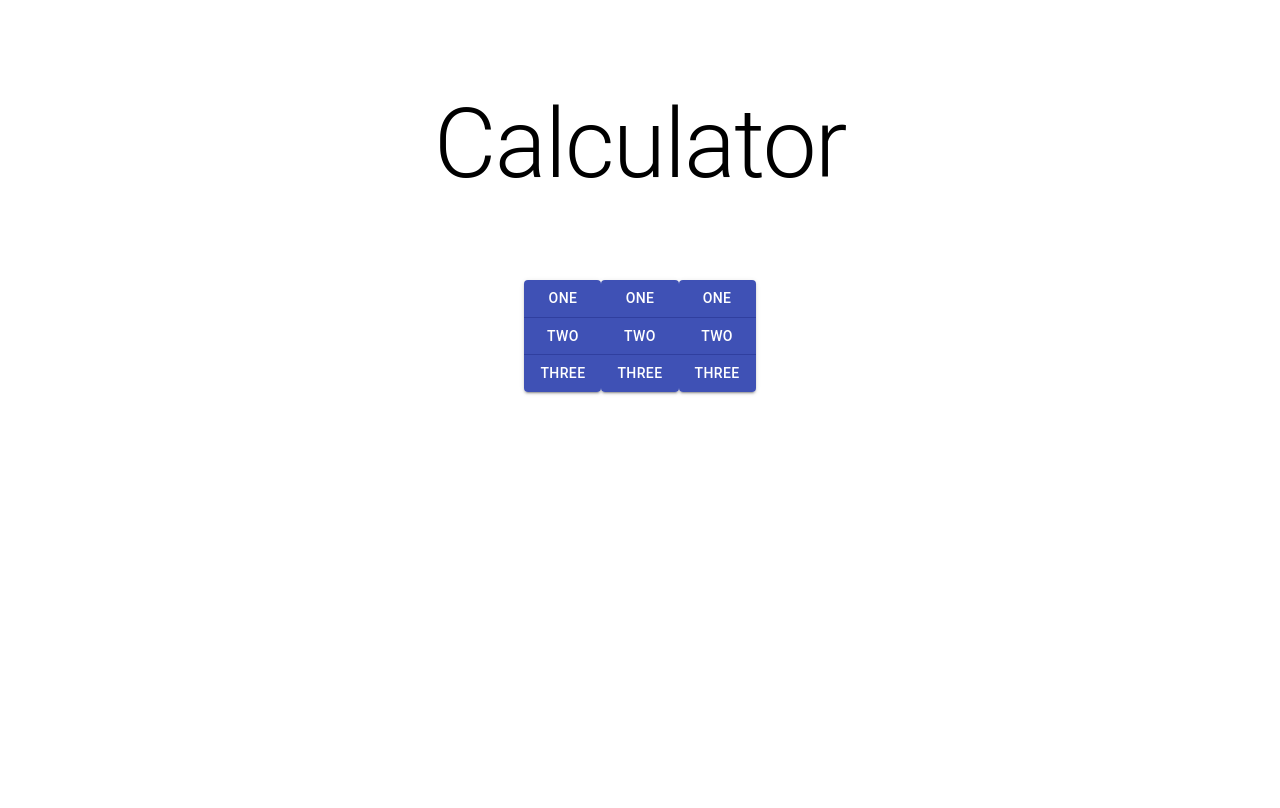
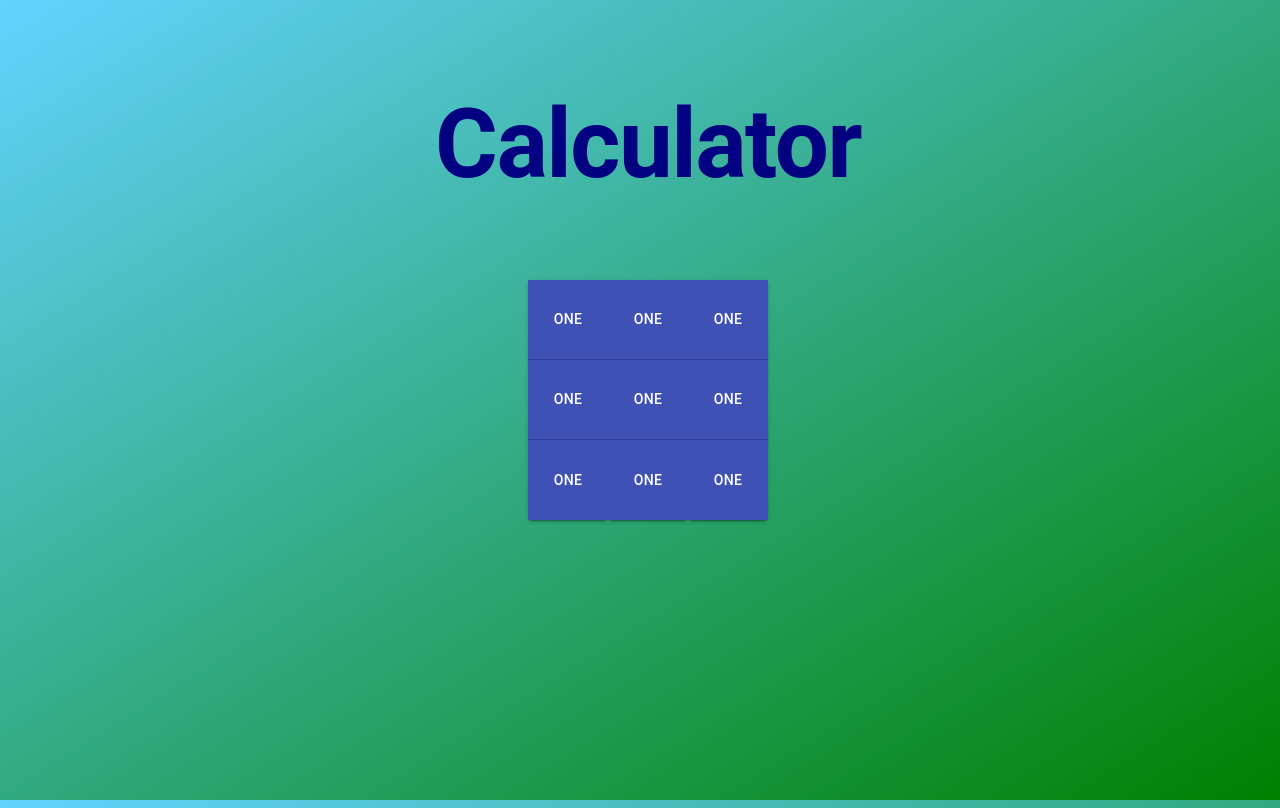
Before and after one commit to tsinmoua/Calculator, a React (Create React App) app: page / in a window 1280 px wide. Built offline with nearby package versions, Linux system fonts and the light colour scheme.

Commit message:
Added styles to body, header, numbers

```diff
--- a/src/App.js
+++ b/src/App.js
@@ -1,21 +1,19 @@
 import React from 'react'
 import Buttons from './components/Buttons'
 import Header from './components/Header'
-
+import './app.css'
 import { Grid, makeStyles } from '@material-ui/core';
 
 function App() {
 
   const useStyles = makeStyles({
-    numbers: {
-      marginLeft: 'auto'
-    }
+
   })
 
   const classes = useStyles();
 
   return (
-    <div>
+    <React.Fragment>
       <Header
         title="Calculator"
       />
@@ -25,10 +23,8 @@ function App() {
         justify='center'
       >
         <Buttons />
-        <Buttons />
-        <Buttons />
       </Grid>
-    </div>
+    </React.Fragment>
   );
 }
 
--- /dev/null
+++ b/src/app.css
@@ -0,0 +1,8 @@
+body, html {
+    height: 100vh;
+    width: 100vw;
+}
+
+body {
+    background: linear-gradient(to bottom right, rgba(0, 183, 255, 0.61), green);
+}
--- a/src/components/Buttons.js
+++ b/src/components/Buttons.js
@@ -1,18 +1,52 @@
 import React from "react"
-import { ButtonGroup, Button } from '@material-ui/core'
+import { ButtonGroup, Button, makeStyles } from '@material-ui/core'
 
 const Buttons = (props) => {
+
+    const useStyles = makeStyles({
+        buttons: {
+            width: '5rem',
+            height: '5rem',
+            padding: '1rem',
+            borderRadius: 0
+        }
+    })
+
+    const classes = useStyles();
+
     return (
+        <React.Fragment>
             <ButtonGroup
                 orientation="vertical"
                 color="primary"
                 aria-label="vertical contained primary button group"
                 variant="contained"
             >
-            <Button>One</Button>
-            <Button>Two</Button>
-            <Button>Three</Button>
+                <Button className={classes.buttons}>One</Button>
+                <Button className={classes.buttons}>One</Button>
+                <Button className={classes.buttons}>One</Button>
             </ButtonGroup>
+            <ButtonGroup
+                orientation="vertical"
+                color="primary"
+                aria-label="vertical contained primary button group"
+                variant="contained"
+            >
+                <Button className={classes.buttons}>One</Button>
+                <Button className={classes.buttons}>One</Button>
+                <Button className={classes.buttons}>One</Button>
+            </ButtonGroup>
+            <ButtonGroup
+                orientation="vertical"
+                color="primary"
+                aria-label="vertical contained primary button group"
+                variant="contained"
+            >
+                <Button className={classes.buttons}>One</Button>
+                <Button className={classes.buttons}>One</Button>
+                <Button className={classes.buttons}>One</Button>
+            </ButtonGroup>
+        </React.Fragment>
     )
 };
 
--- a/src/components/Header.js
+++ b/src/components/Header.js
@@ -5,7 +5,9 @@ const Header = ({ title }) => {
 
     const useStyles = makeStyles({
         title: {
-            padding: '5rem 0'
+            padding: '5rem 0',
+            fontWeight: 'bolder',
+            color: 'navy'
         }
     })
 
```
Lines whose indentation alone changed are shown as unchanged.
